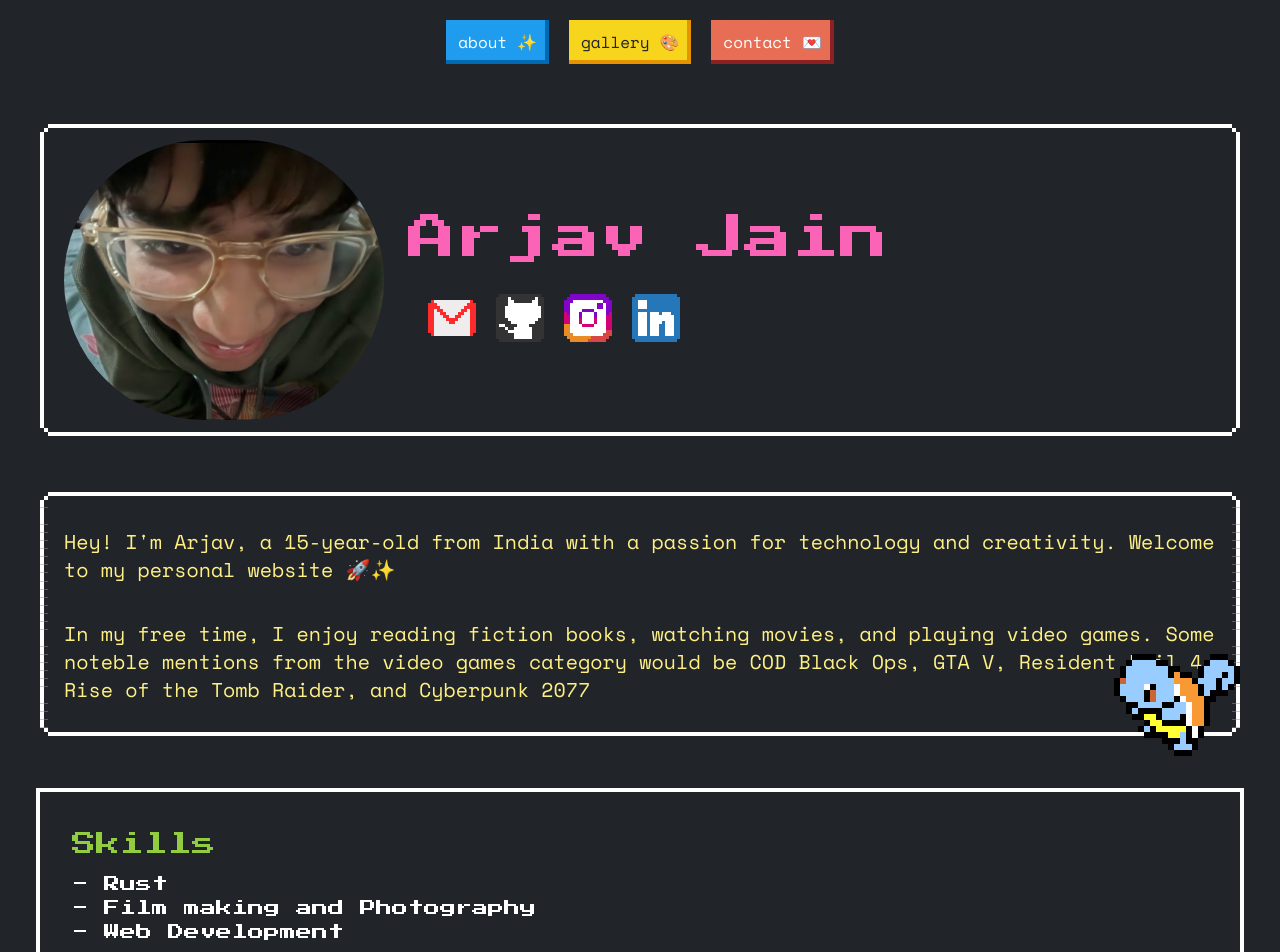
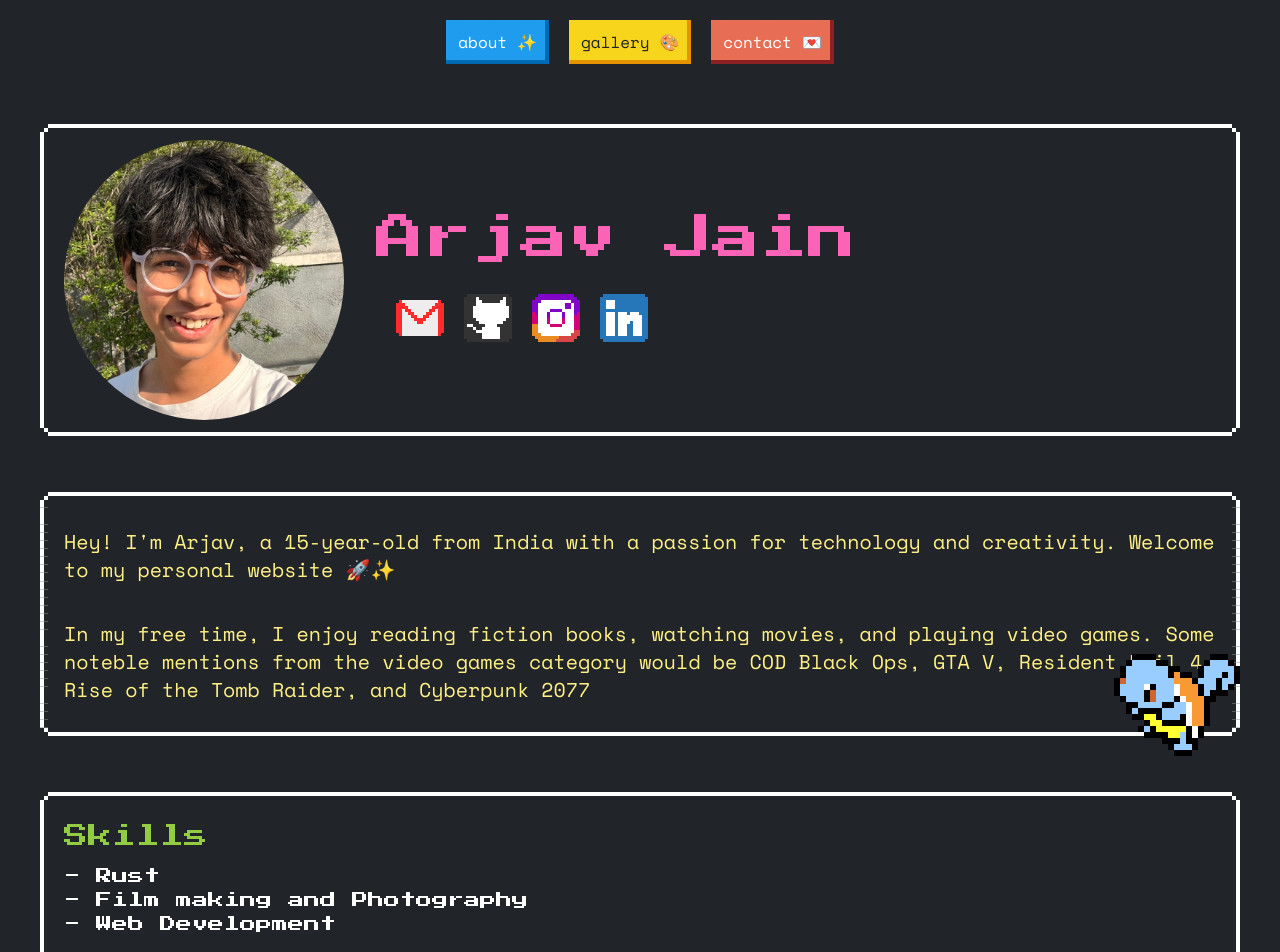
Before and after one commit to arjav0703/my-website, a Next.js app: page / in a window 1280 px wide. Shown: the top 952 px of the page. Built offline with nearby package versions, Linux system fonts and the light colour scheme.

Commit message:
add gsap text scrabbler effect

```diff
--- a/src/app/page.tsx
+++ b/src/app/page.tsx
@@ -1,11 +1,37 @@
 "use client";
-import React from "react";
+import React, { useEffect } from "react";
+import gsap from "gsap";
+import { SplitText } from "gsap/SplitText";
+import { ScrambleTextPlugin } from "gsap/ScrambleTextPlugin";
 import CopyHandler from "./components/CopyHandler";
 import "nes.css/css/nes.min.css";
 import SocialIcons from "./components/SocialIcons";
 import Hero from "./components/Hero";
 
 export default function Home() {
+  useEffect(() => {
+    gsap.registerPlugin(SplitText, ScrambleTextPlugin);
+
+    const nameElement = document.getElementById("nameScramble") as HTMLElement;
+    const message = "Arjav Jain";
+    const scrambleChars = "upperAndLowerCase";
+
+    if (nameElement) {
+      gsap.from(nameElement, {
+        duration: 2,
+        scrambleText: {
+          text: "*&@#$#@#$@*&$(@#^)",
+          chars: scrambleChars,
+          revealDelay: 0.5,
+          speed: 1,
+        },
+        ease: "power2.inOut",
+      });
+    }
+
+    return () => {};
+  }, []);
+
   return (
     <div className="bg-[#212529] min-h-screen flex flex-col">
       <div
@@ -23,14 +49,16 @@ export default function Home() {
 function NameSection() {
   return (
     <section className="nes-container is-dark is-rounded">
-      <div className="flex flex-row items-center ">
+      <div className="flex flex-row items-center gap-8">
         <img
-          src="/images/me2.jpeg"
+          src="/images/me3.jpeg"
           alt="Avatar"
-          className="h-70 w-80 object-cover mr-6 rounded-full"
+          className="h-70 w-70 object-cover rounded-full flex-shrink-0"
         />
         <div className="flex flex-col">
-          <div className="nes-text text-pink-400 text-5xl my-4">Arjav Jain</div>
+          <div className="nes-text text-pink-400 text-5xl my-4">
+            <span id="nameScramble">Arjav Jain</span>
+          </div>
           <div className="flex">
             <SocialIcons />
           </div>
@@ -42,7 +70,7 @@ function NameSection() {
 
 function SkillSection() {
   return (
-    <section className="nes-container is-dark ">
+    <section className="nes-container is-rounded is-dark ">
       <div className="text-2xl flex is-success nes-text flex-row gap-5 my-3">
         Skills
       </div>
```
